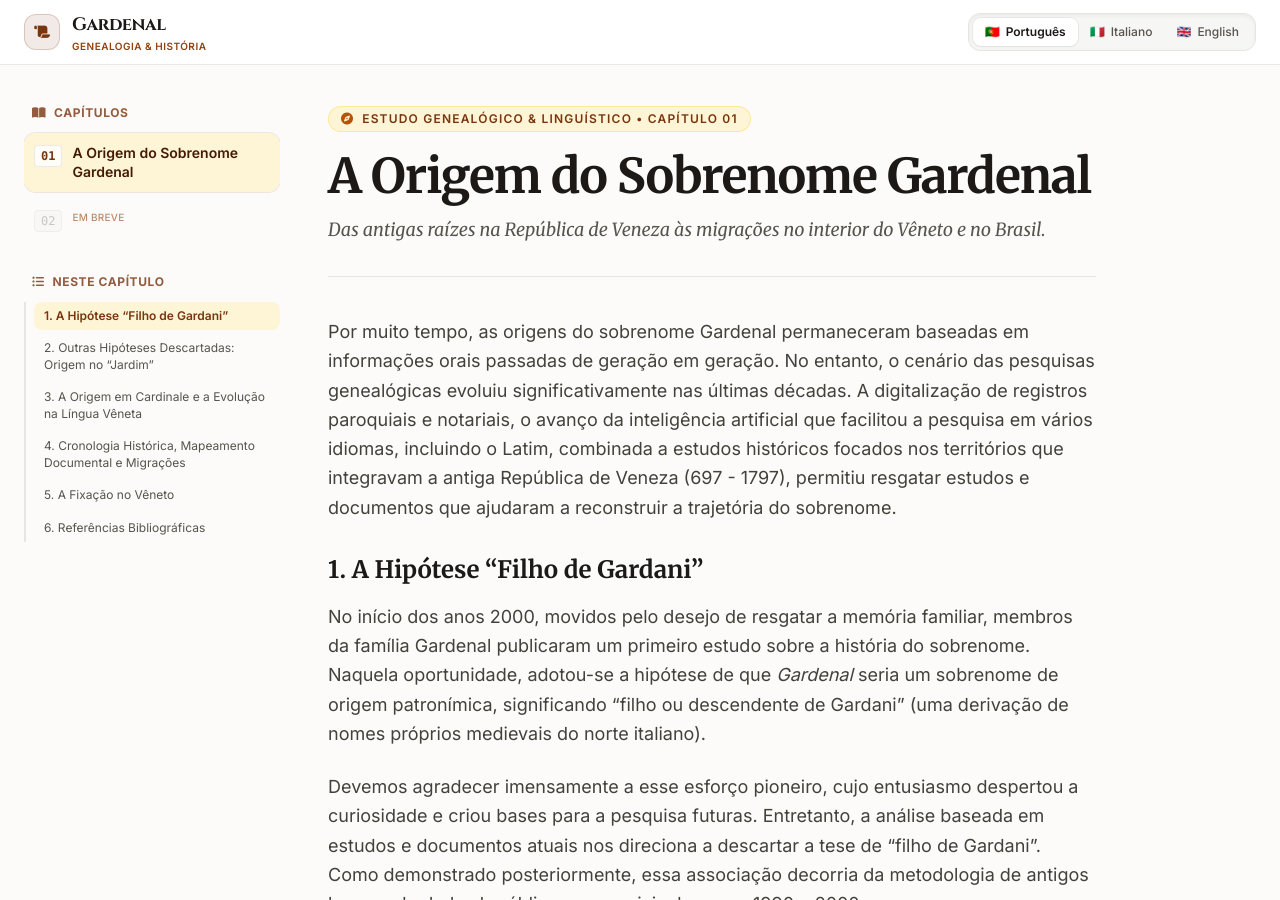
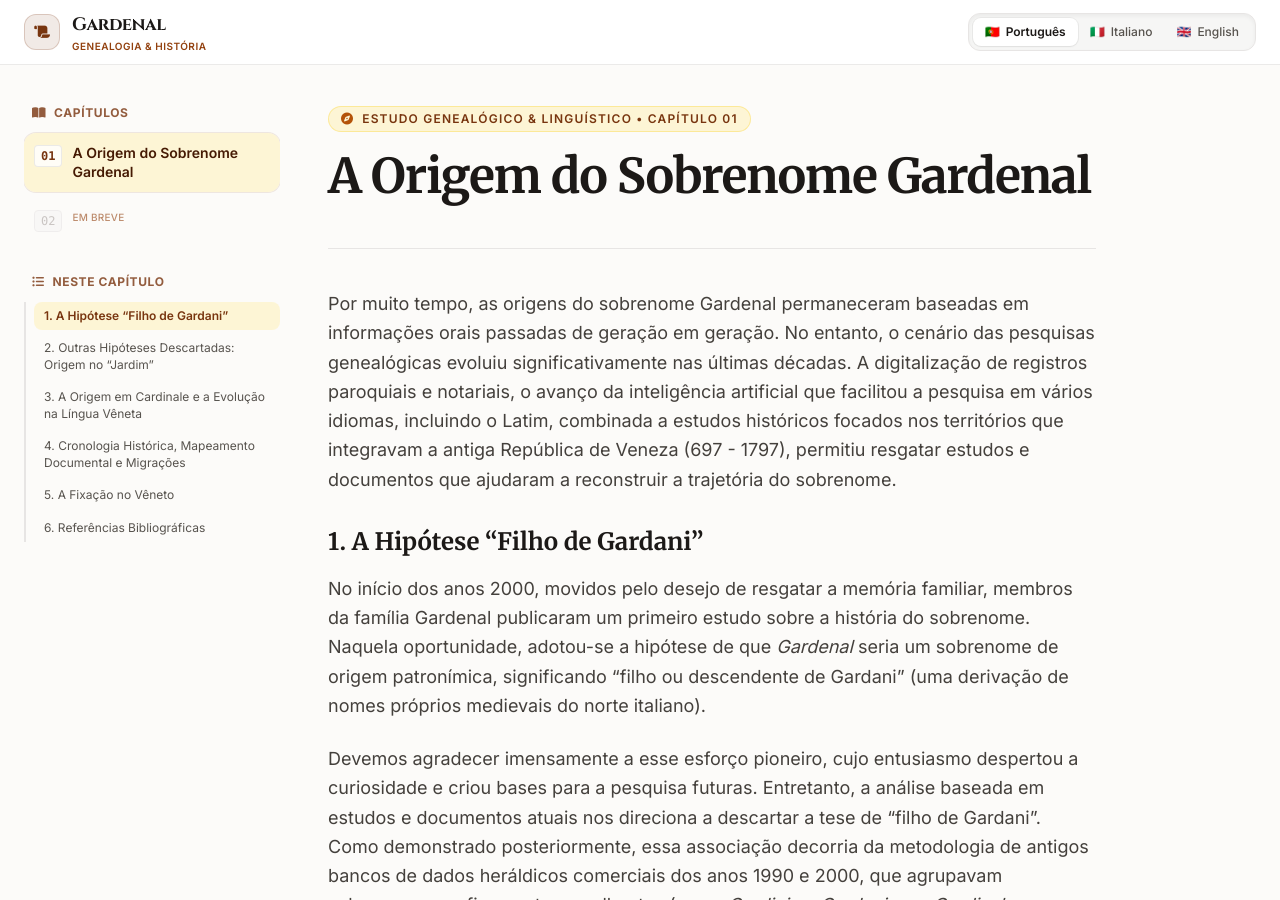
Before and after one commit to gardenalr/gardenalr.github.io, a Jekyll site: the page built from index.md, in a window 1280 px wide and 900 px high. Built offline with Jekyll 4.4.1, drawn with Linux system fonts in a browser that asks for light colours; nearby versions of some CDN libraries.

Commit message:
Remove introductory paragraph from default layout
Removed multilingual introductory paragraph from layout.

```diff
--- a/_layouts/default.html
+++ b/_layouts/default.html
@@ -300,15 +300,6 @@
                 <h1 class="text-3xl sm:text-4xl md:text-5xl font-serif font-bold text-stone-900 tracking-tight leading-tight mb-4">
                     {{ page.title }}
                 </h1>
-                <p class="text-stone-600 text-base sm:text-lg italic font-serif">
-                    {% if page.lang == 'it' %}
-                    Dalle antiche origini nella Repubblica di Venezia alle migrazioni nel Veneto e nel mondo.
-                    {% elsif page.lang == 'en' %}
-                    From ancient roots in the Republic of Venice to migrations across Veneto and overseas.
-                    {% else %}
-                    Das antigas raízes na República de Veneza às migrações no interior do Vêneto e no Brasil.
-                    {% endif %}
-                </p>
             </header>
 
             <!-- Markdown Article Content -->
```
